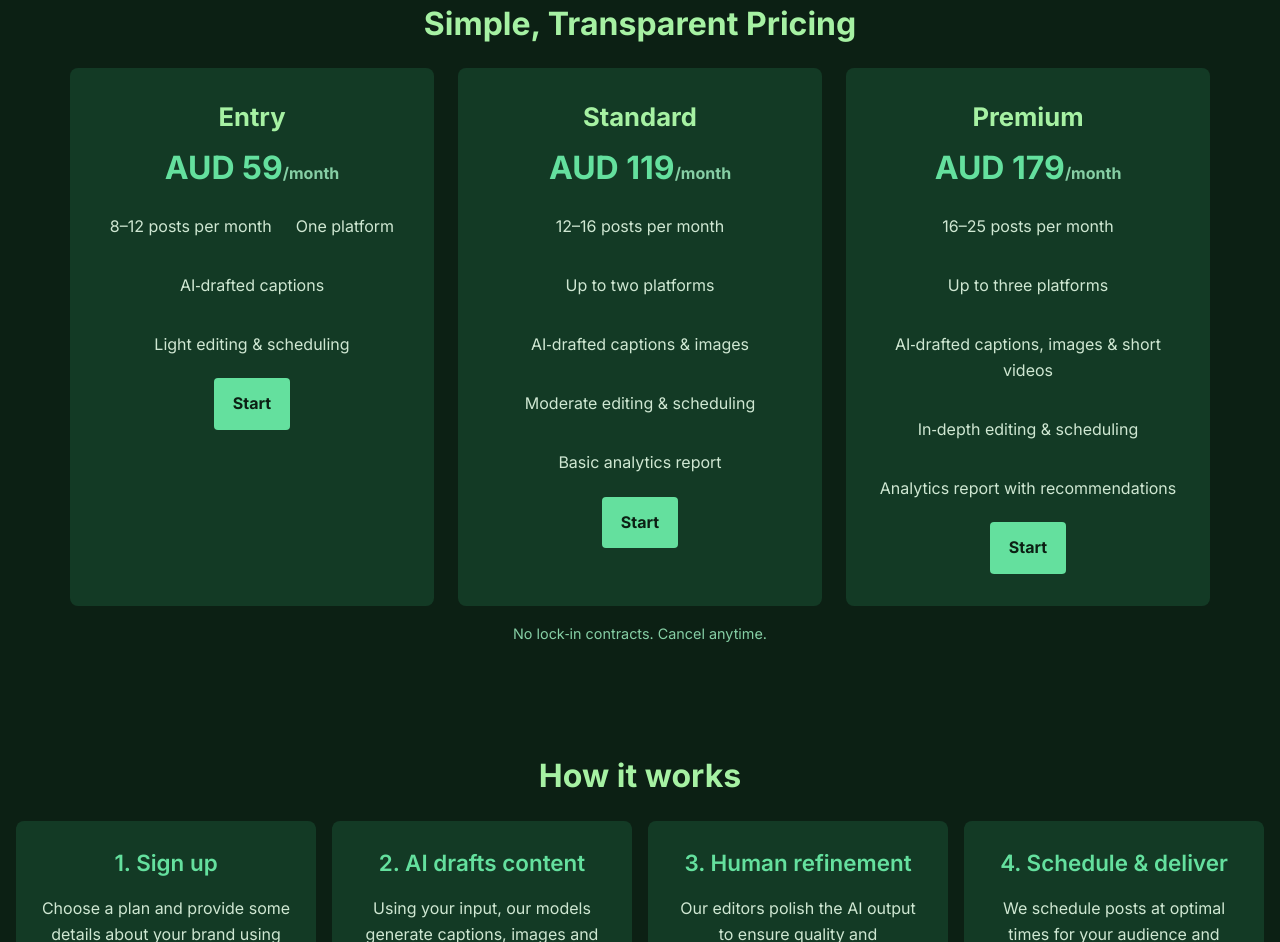
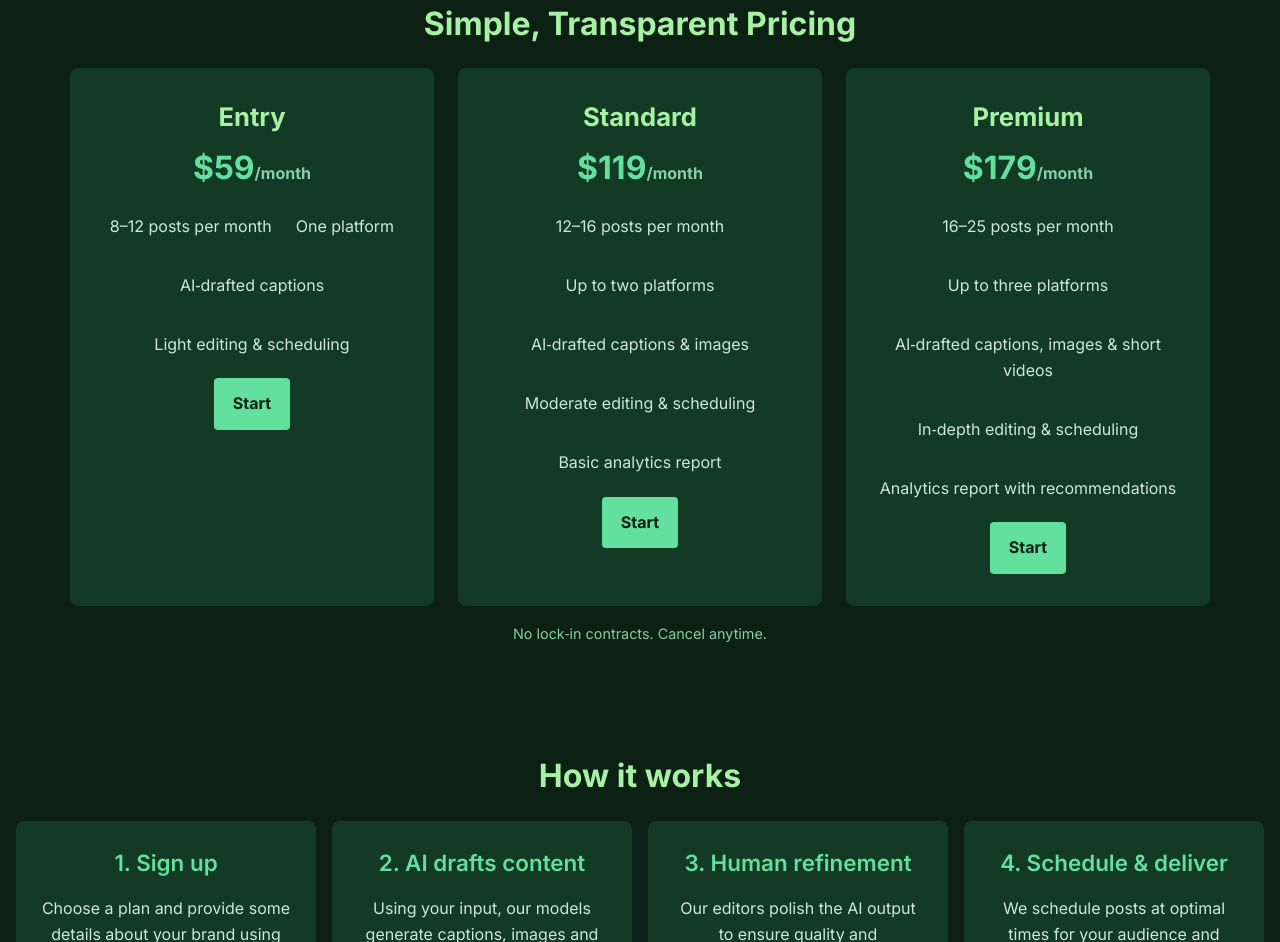
Before and after one commit to shauryaadatia-oss/Ai-content-site-, a plain HTML site: page index.html in a window 1280 px wide. Shown: the part 1714-2656 px from the top of the page. Drawn offline with Linux system fonts and the light colour scheme.

Commit message:
Update pricing to dollar sign

```diff
--- a/index.html
+++ b/index.html
@@ -556,7 +556,7 @@
                 <!-- Entry Plan -->
                 <div class="pricing-card">
                     <h3>Entry</h3>
-                    <p class="price">AUD 59<span>/month</span></p>
+                    <p class="price">$59<span>/month</span></p>
                     <ul class="features">
                         <li>8–12 posts per month</li>
                         <li>One platform</li>
@@ -568,7 +568,7 @@
                 <!-- Standard Plan -->
                 <div class="pricing-card">
                     <h3>Standard</h3>
-                    <p class="price">AUD 119<span>/month</span></p>
+                    <p class="price">$119<span>/month</span></p>
                     <ul class="features">
                         <li>12–16 posts per month</li>
                         <li>Up to two platforms</li>
@@ -581,7 +581,7 @@
                 <!-- Premium Plan -->
                 <div class="pricing-card">
                     <h3>Premium</h3>
-                    <p class="price">AUD 179<span>/month</span></p>
+                    <p class="price">$179<span>/month</span></p>
                     <ul class="features">
                         <li>16–25 posts per month</li>
                         <li>Up to three platforms</li>
```
